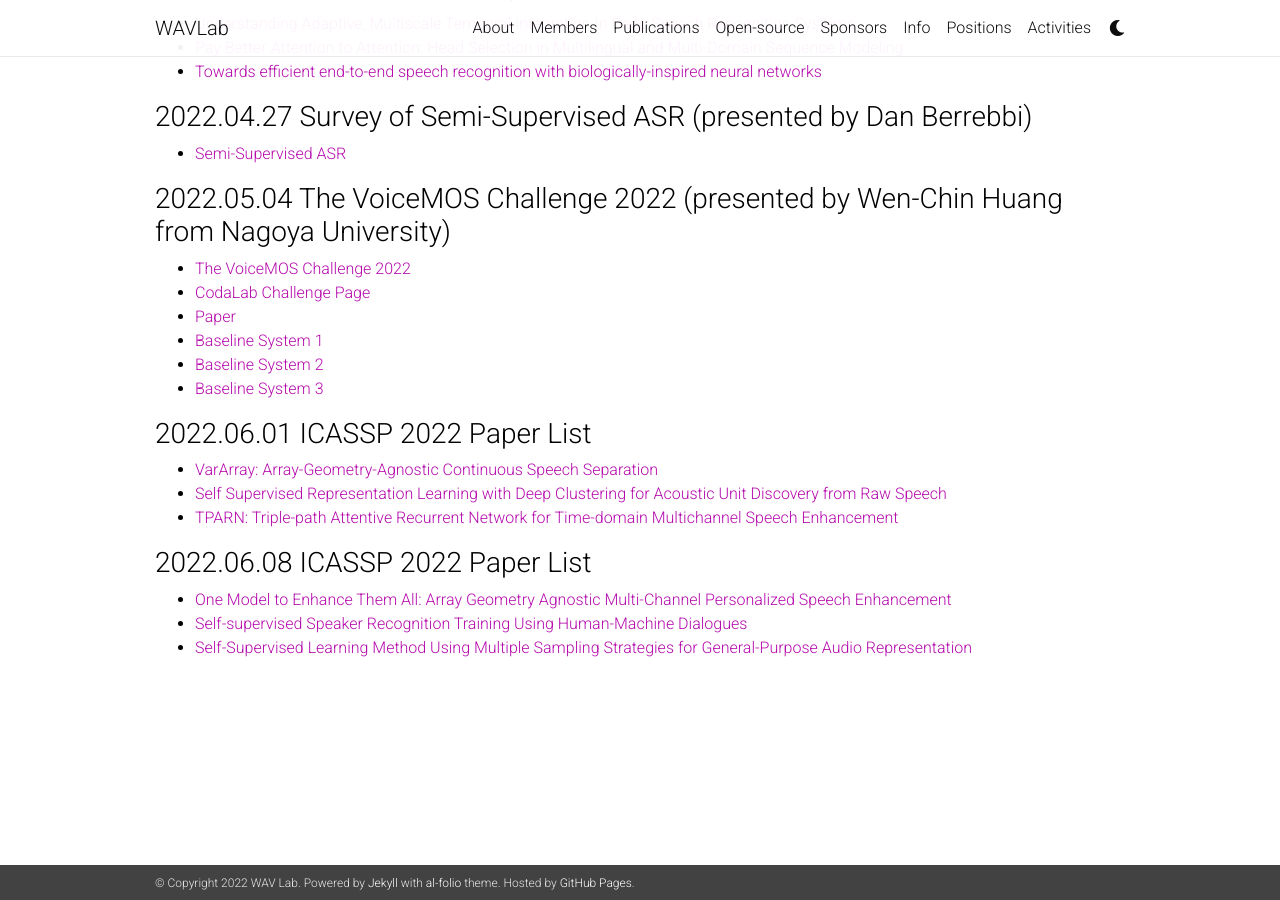
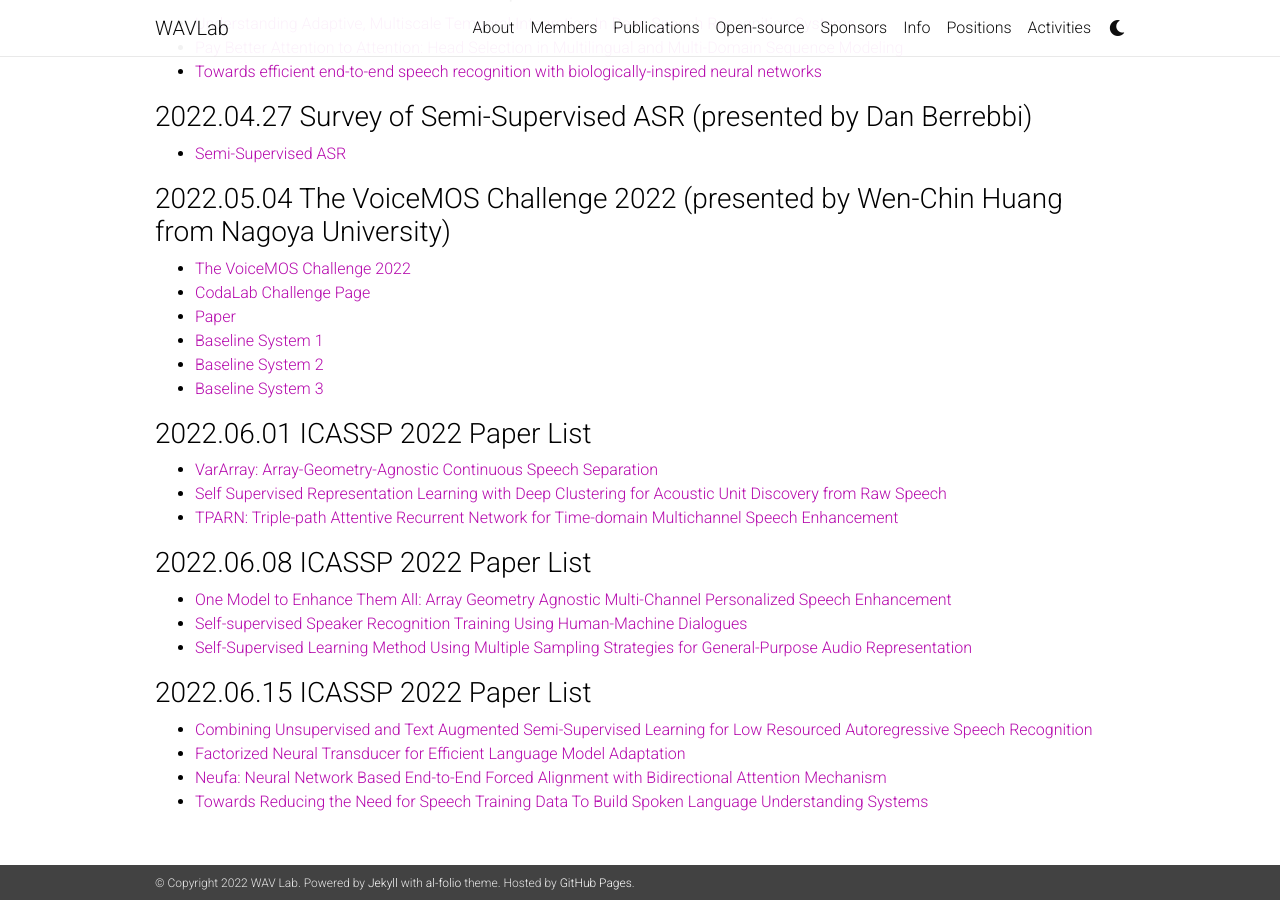
Before and after one commit to shinjiwlab/shinjiwlab.github.io, a Jekyll site: the page built from _posts/2022-12-31-reading-group.md, in a window 1280 px wide and 900 px high, scrolled down 1252 px. Built offline with Jekyll 4.4.1, drawn with Linux system fonts in a browser that asks for light colours; nearby versions of some CDN libraries; a style sheet for code colours, icons or effects is not loaded.

Commit message:
Update 2022-12-31-reading-group.md

```diff
--- a/_posts/2022-12-31-reading-group.md
+++ b/_posts/2022-12-31-reading-group.md
@@ -70,3 +70,9 @@ comments: false
 - [One Model to Enhance Them All: Array Geometry Agnostic Multi-Channel Personalized Speech Enhancement](https://arxiv.org/abs/2110.10330)
 - [Self-supervised Speaker Recognition Training Using Human-Machine Dialogues](https://arxiv.org/abs/2202.03484)
 - [Self-Supervised Learning Method Using Multiple Sampling Strategies for General-Purpose Audio Representation](https://ieeexplore.ieee.org/document/9746798)
+
+### 2022.06.15 ICASSP 2022 Paper List
+- [Combining Unsupervised and Text Augmented Semi-Supervised Learning for Low Resourced Autoregressive Speech Recognition](https://arxiv.org/abs/2110.15836)
+- [Factorized Neural Transducer for Efficient Language Model Adaptation](https://arxiv.org/abs/2110.01500)
+- [Neufa: Neural Network Based End-to-End Forced Alignment with Bidirectional Attention Mechanism](https://arxiv.org/abs/2203.16838)
+- [Towards Reducing the Need for Speech Training Data To Build Spoken Language Understanding Systems](https://arxiv.org/abs/2203.00006)
```
